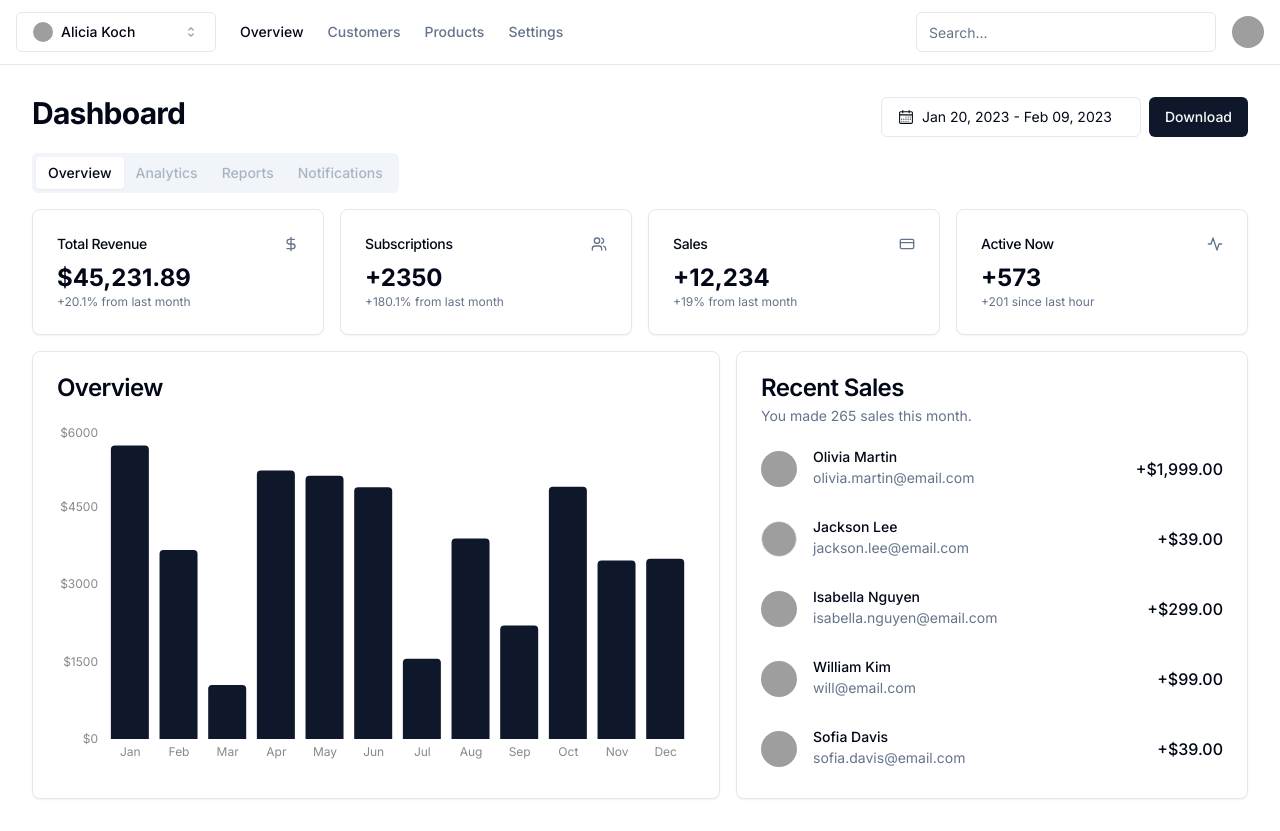
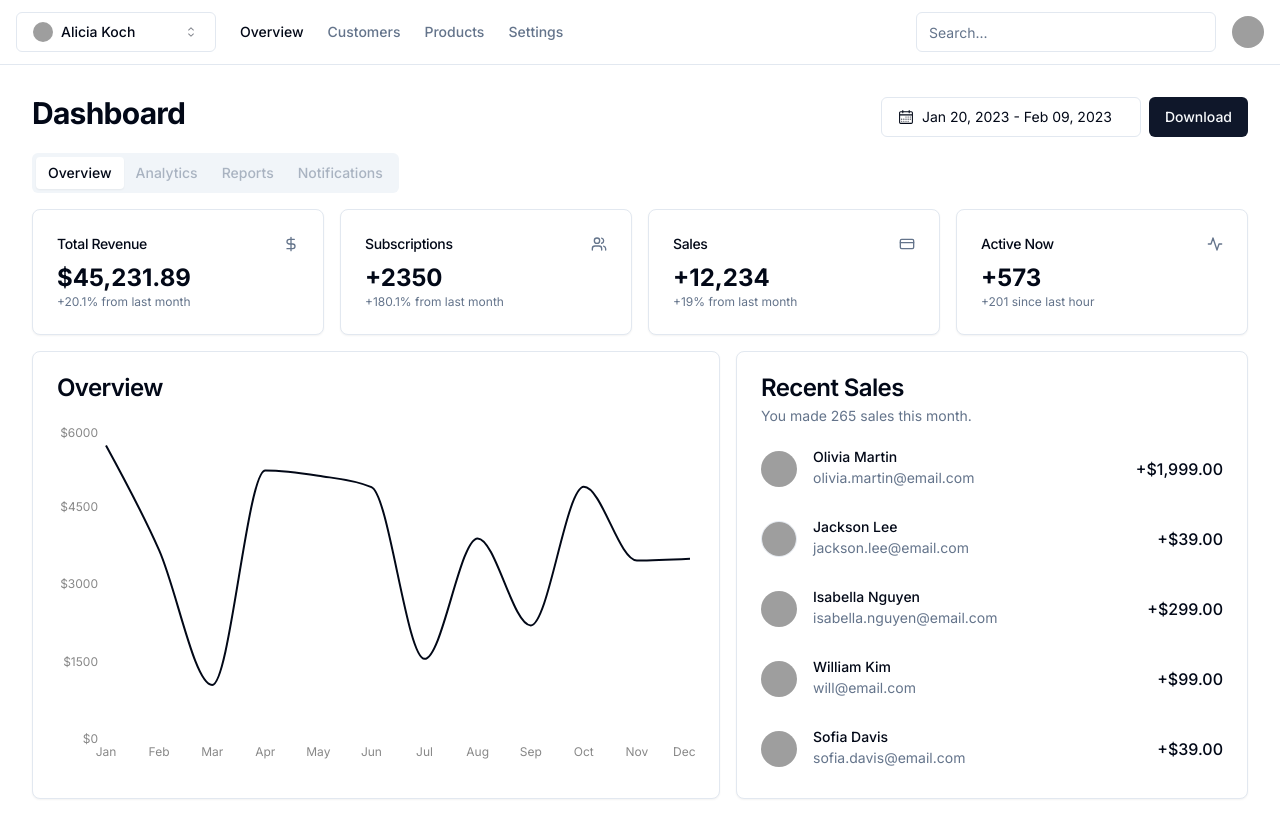
Before and after one commit to paulgsc/coinbase-django-api, a Next.js app in the folder nextjs/: page /dashboard in a window 1280 px wide. Built offline with nearby package versions, Linux system fonts and the light colour scheme; grey boxes are pictures that could not be loaded.

Commit message:
refactor: make bar chart line chart

```diff
--- a/nextjs/src/app/dashboard/components/overview.tsx
+++ b/nextjs/src/app/dashboard/components/overview.tsx
@@ -1,62 +1,26 @@
 "use client";
 
-import { Bar, BarChart, ResponsiveContainer, XAxis, YAxis } from "recharts";
+import { Line, LineChart, ResponsiveContainer, XAxis, YAxis } from "recharts";
 
 const data = [
-  {
-    name: "Jan",
-    total: Math.floor(Math.random() * 5000) + 1000,
-  },
-  {
-    name: "Feb",
-    total: Math.floor(Math.random() * 5000) + 1000,
-  },
-  {
-    name: "Mar",
-    total: Math.floor(Math.random() * 5000) + 1000,
-  },
-  {
-    name: "Apr",
-    total: Math.floor(Math.random() * 5000) + 1000,
-  },
-  {
-    name: "May",
-    total: Math.floor(Math.random() * 5000) + 1000,
-  },
-  {
-    name: "Jun",
-    total: Math.floor(Math.random() * 5000) + 1000,
-  },
-  {
-    name: "Jul",
-    total: Math.floor(Math.random() * 5000) + 1000,
-  },
-  {
-    name: "Aug",
-    total: Math.floor(Math.random() * 5000) + 1000,
-  },
-  {
-    name: "Sep",
-    total: Math.floor(Math.random() * 5000) + 1000,
-  },
-  {
-    name: "Oct",
-    total: Math.floor(Math.random() * 5000) + 1000,
-  },
-  {
-    name: "Nov",
-    total: Math.floor(Math.random() * 5000) + 1000,
-  },
-  {
-    name: "Dec",
-    total: Math.floor(Math.random() * 5000) + 1000,
-  },
+  { name: "Jan", total: Math.floor(Math.random() * 5000) + 1000 },
+  { name: "Feb", total: Math.floor(Math.random() * 5000) + 1000 },
+  { name: "Mar", total: Math.floor(Math.random() * 5000) + 1000 },
+  { name: "Apr", total: Math.floor(Math.random() * 5000) + 1000 },
+  { name: "May", total: Math.floor(Math.random() * 5000) + 1000 },
+  { name: "Jun", total: Math.floor(Math.random() * 5000) + 1000 },
+  { name: "Jul", total: Math.floor(Math.random() * 5000) + 1000 },
+  { name: "Aug", total: Math.floor(Math.random() * 5000) + 1000 },
+  { name: "Sep", total: Math.floor(Math.random() * 5000) + 1000 },
+  { name: "Oct", total: Math.floor(Math.random() * 5000) + 1000 },
+  { name: "Nov", total: Math.floor(Math.random() * 5000) + 1000 },
+  { name: "Dec", total: Math.floor(Math.random() * 5000) + 1000 },
 ];
 
 export function Overview() {
   return (
     <ResponsiveContainer width="100%" height={350}>
-      <BarChart data={data}>
+      <LineChart data={data}>
         <XAxis
           dataKey="name"
           stroke="#888888"
@@ -71,13 +35,14 @@ export function Overview() {
           axisLine={false}
           tickFormatter={(value) => `$${value}`}
         />
-        <Bar
+        <Line
+          type="monotone"
           dataKey="total"
-          fill="currentColor"
-          radius={[4, 4, 0, 0]}
-          className="fill-primary"
+          stroke="currentColor"
+          strokeWidth={2}
+          dot={false}
         />
-      </BarChart>
+      </LineChart>
     </ResponsiveContainer>
   );
 }
```
